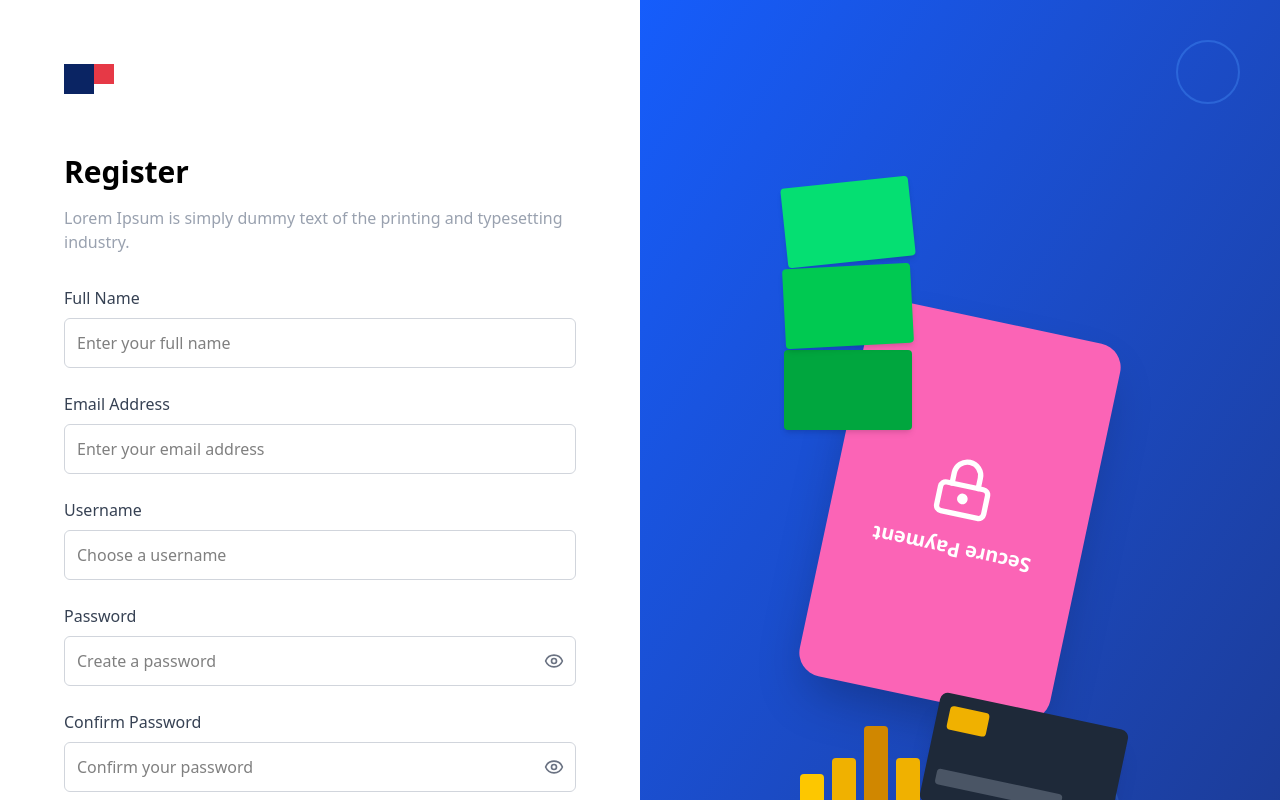
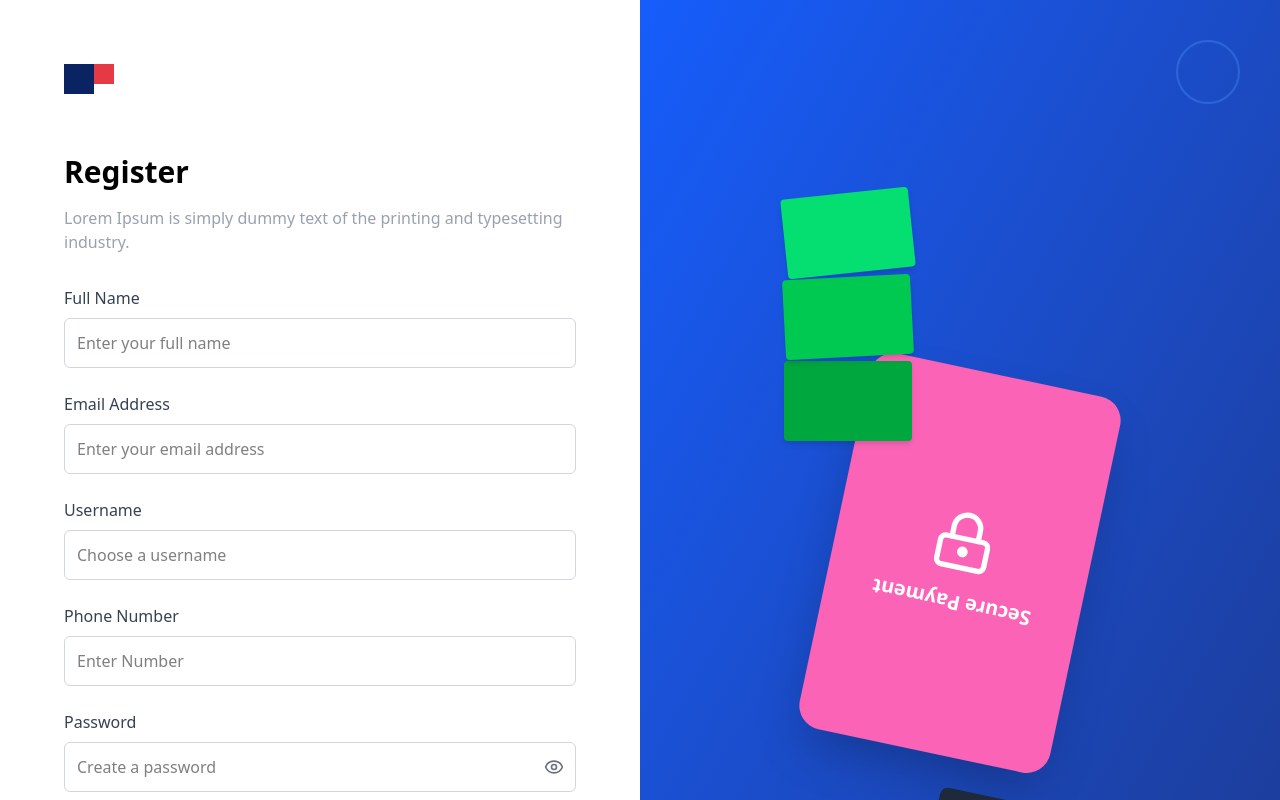
Before and after one commit to senithujkdy/wealth-coop-frontend, a React (Vite) app: page /register in a window 1280 px wide. Shown: the top 800 px of the page. Built offline with nearby package versions, Linux system fonts and the light colour scheme.

Commit message:
feat(Register, AuthContext): implement redirect based on registered user role

```diff
--- a/src/App.jsx
+++ b/src/App.jsx
@@ -14,10 +14,10 @@ import Loan from './pages/UserDashboard/Loan';
 import Settings from './pages/Settings/Setttings';
 import UDashboard from './pages/UserDashboard/UDashboard';
 import Transaction from './pages/UserDashboard/Transaction';
+import NotFound from './pages/NotFound/NotFound';
 
-
-import PrivateRoutes from './routes/PrivateRoutes';
 import AdminRoutes from './routes/AdminRoutes';
+import CustomerRoutes from './routes/CutomerRoutes';
 
 function App() {
   return (
@@ -25,7 +25,7 @@ function App() {
       <Routes>
 
         {/* 👤 User (Customer/Staff) Area */}
-        <Route element={<PrivateRoutes />}>
+        <Route element={<CustomerRoutes />}>
           <Route path="/" element={<UserDashboard />}>
             <Route index element={<UDashboard />} />
             <Route path="overview" element={<UDashboard />} />
@@ -36,7 +36,7 @@ function App() {
           </Route>
         </Route>
 
-        {/* 🛡️ Admin Only */}
+        {/* 🛡️ Admin/Staff-only Routes */}
         <Route element={<AdminRoutes />}>
           <Route path="/admin" element={<AdminDashboard />}>
             <Route index element={<Dashboard />} />
@@ -51,6 +51,7 @@ function App() {
         <Route path="/login" element={<Login />} />
         <Route path="/register" element={<Register />} />
         <Route path="/landing" element={<Landing />} />
+        <Route path="*" element={<NotFound />} />
 
       </Routes>
     </Router>
--- a/src/pages/Auth/Register/Register.jsx
+++ b/src/pages/Auth/Register/Register.jsx
@@ -1,9 +1,23 @@
 import { useState } from 'react';
 import { Eye, EyeOff } from 'lucide-react';
+import { useAuth } from '../../../context/AuthContext';
+import { useNavigate } from 'react-router-dom';
 
 const Register = () => {
   const [showPassword, setShowPassword] = useState(false);
   const [showConfirmPassword, setShowConfirmPassword] = useState(false);
+  const { login } = useAuth();
+  const navigate = useNavigate();
+
+  const [formData, setFormData] = useState({
+    full_name: '',
+    email: '',
+    phone: '',
+    username: '',
+    password: '',
+    confirmPassword: '',
+    role: 'customer' // default new registered users to customer (or let them pick role later if needed)
+  });
 
   const togglePasswordVisibility = () => {
     setShowPassword(!showPassword);
@@ -11,6 +25,51 @@ const Register = () => {
 
   const toggleConfirmPasswordVisibility = () => {
     setShowConfirmPassword(!showConfirmPassword);
+  };
+
+  const handleChange = (e) => {
+    setFormData((prev) => ({
+      ...prev,
+      [e.target.name]: e.target.value
+    }));
+  };
+
+  const handleRegister = async (e) => {
+    e.preventDefault();
+
+    if (formData.password !== formData.confirmPassword) {
+      alert("Passwords do not match");
+      return;
+    }
+
+    try {
+      const res = await fetch('http://localhost:3000/api/users/register', {
+        method: 'POST',
+        headers: { 'Content-Type': 'application/json' },
+        body: JSON.stringify({
+          full_name: formData.full_name,
+          email: formData.email,
+          phone: formData.phone,
+          username: formData.username,
+          password: formData.password,
+          role: formData.role
+        })
+      });
+
+      const data = await res.json();
+
+      if (res.ok) {
+        login(data);  // Save user to AuthContext
+        if (data.role === 'admin') navigate('/admin/dashboard');
+        else if (data.role === 'staff') navigate('/admin/dashboard');
+        else navigate('/'); // go to customer dashboard
+      } else {
+        alert(data.error || "Registration failed");
+      }
+    } catch (err) {
+      console.error('🚨 Registration Error:', err);
+      alert('Something went wrong.');
+    }
   };
 
   return (
@@ -32,15 +91,20 @@ const Register = () => {
             Lorem Ipsum is simply dummy text of the printing and typesetting industry.
           </p>
 
-          <form className="space-y-6">
+
+          <form onSubmit={handleRegister} className="space-y-6">
             {/* Full Name */}
             <div>
-              <label htmlFor="fullName" className="block mb-2 text-gray-700">Full Name</label>
+              <label htmlFor="full_name" className="block mb-2 text-gray-700">Full Name</label>
               <input
                 type="text"
-                id="fullName"
+                id="full_name"
+                name="full_name"
+                value={formData.full_name}
+                onChange={handleChange}
                 placeholder="Enter your full name"
                 className="w-full p-3 border border-gray-300 rounded-md focus:outline-none focus:ring-2 focus:ring-blue-500 focus:border-transparent"
+                required
               />
             </div>
 
@@ -50,8 +114,12 @@ const Register = () => {
               <input
                 type="email"
                 id="email"
+                name="email"
+                value={formData.email}
+                onChange={handleChange}
                 placeholder="Enter your email address"
                 className="w-full p-3 border border-gray-300 rounded-md focus:outline-none focus:ring-2 focus:ring-blue-500 focus:border-transparent"
+                required
               />
             </div>
 
@@ -61,20 +129,43 @@ const Register = () => {
               <input
                 type="text"
                 id="username"
+                name="username"
+                value={formData.username}
+                onChange={handleChange}
                 placeholder="Choose a username"
                 className="w-full p-3 border border-gray-300 rounded-md focus:outline-none focus:ring-2 focus:ring-blue-500 focus:border-transparent"
+                required
+              />
+            </div>
+
+            {/* Number */}
+            <div>
+              <label htmlFor="phone" className="block mb-2 text-gray-700">Phone Number</label>
+              <input
+                type="number"
+                id="phone"
+                name="phone"
+                value={formData.phone}
+                onChange={handleChange}
+                placeholder="Enter Number"
+                className="w-full p-3 border border-gray-300 rounded-md focus:outline-none focus:ring-2 focus:ring-blue-500 focus:border-transparent"
+                required
               />
             </div>
 
             {/* Password */}
-            <div>
+              <div>
               <label htmlFor="password" className="block mb-2 text-gray-700">Password</label>
               <div className="relative">
                 <input
                   type={showPassword ? "text" : "password"}
                   id="password"
+                  name="password"
+                  value={formData.password}
+                  onChange={handleChange}
                   placeholder="Create a password"
                   className="w-full p-3 border border-gray-300 rounded-md focus:outline-none focus:ring-2 focus:ring-blue-500 focus:border-transparent"
+                  required
                 />
                 <button
                   type="button"
@@ -87,14 +178,18 @@ const Register = () => {
             </div>
 
             {/* Confirm Password */}
-            <div>
+              <div>
               <label htmlFor="confirmPassword" className="block mb-2 text-gray-700">Confirm Password</label>
               <div className="relative">
                 <input
                   type={showConfirmPassword ? "text" : "password"}
                   id="confirmPassword"
+                  name="confirmPassword"
+                  value={formData.confirmPassword}
+                  onChange={handleChange}
                   placeholder="Confirm your password"
                   className="w-full p-3 border border-gray-300 rounded-md focus:outline-none focus:ring-2 focus:ring-blue-500 focus:border-transparent"
+                  required
                 />
                 <button
                   type="button"
--- a/src/routes/AdminRoutes.jsx
+++ b/src/routes/AdminRoutes.jsx
@@ -3,7 +3,16 @@ import { useAuth } from '../context/AuthContext';
 
 const AdminRoutes = () => {
   const { user } = useAuth();
-  return user?.role === 'admin' ? <Outlet /> : <Navigate to="/login" />;
+
+  if (!user) return <Navigate to="/login" />;
+
+  // Allow both admin and staff to access admin dashboard
+  if (user.role === 'admin' || user.role === 'staff') {
+    return <Outlet />;
+  }
+
+  // Block customers
+  return <Navigate to="/notfound" />;
 };
 
 export default AdminRoutes;
--- a/src/routes/CutomerRoutes.jsx
+++ b/src/routes/CutomerRoutes.jsx
@@ -5,9 +5,14 @@ const CustomerRoutes = () => {
   const { user } = useAuth();
 
   if (!user) return <Navigate to="/login" />;
-  if (user.role !== 'customer') return <Navigate to="/notfound" />;
 
-  return <Outlet />;
+  // Allow only customers and admins
+  if (user.role === 'customer' || user.role === 'admin') {
+    return <Outlet />;
+  }
+
+  // Block staff users
+  return <Navigate to="/notfound" />;
 };
 
 export default CustomerRoutes;
```
